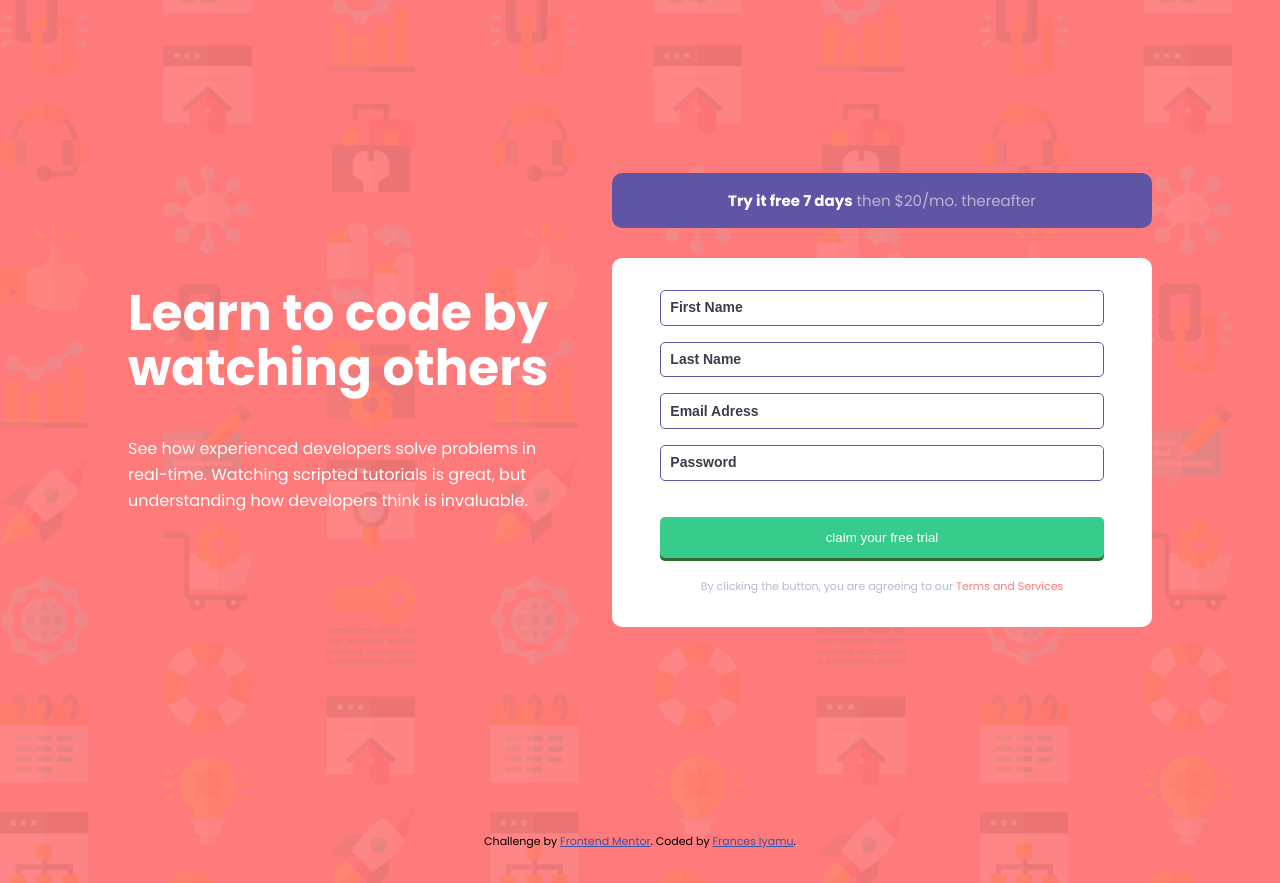
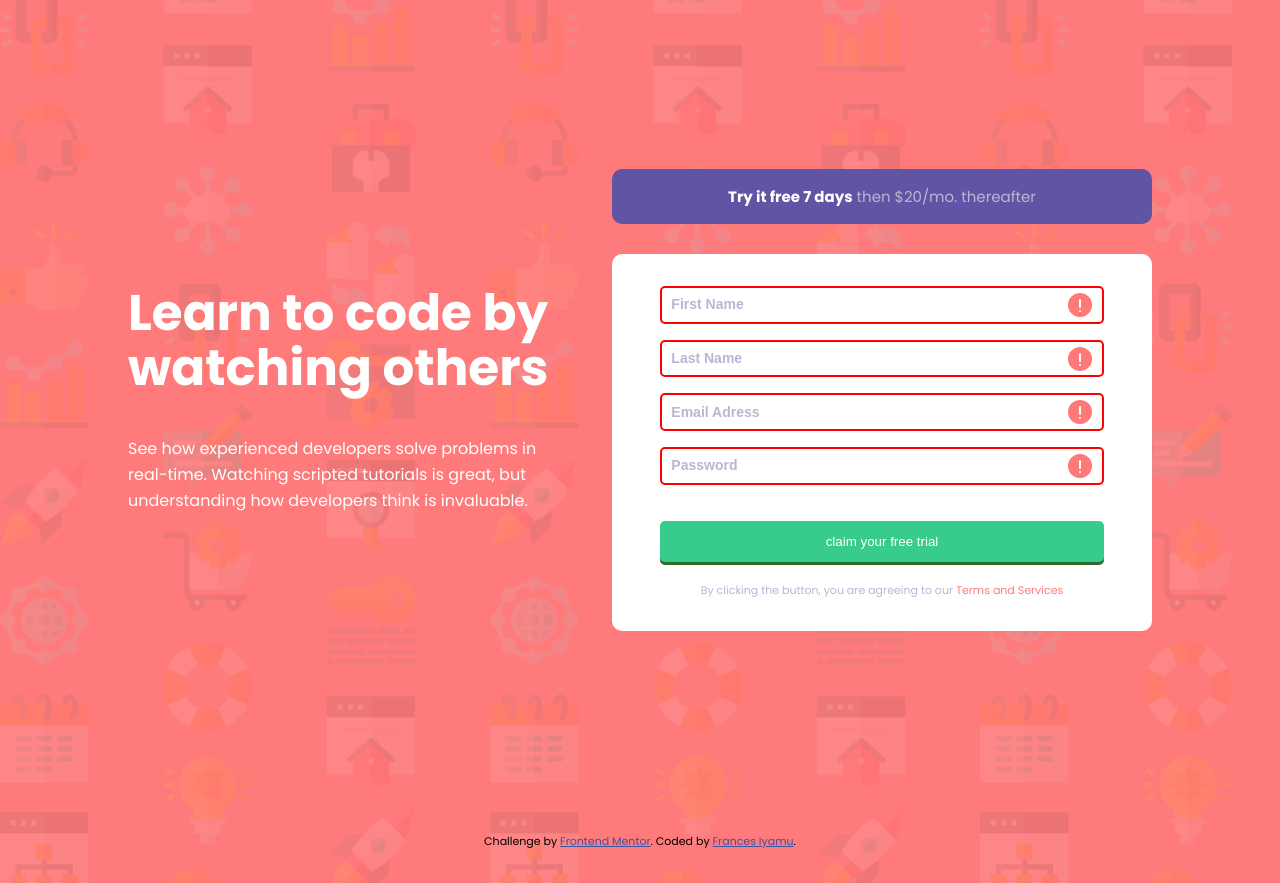
Before and after one commit to Francesiyamu/sign-up-form, a plain HTML site: page index.html in a window 1280 px wide. Drawn offline with Linux system fonts and the light colour scheme.

Commit message:
validation
Added client side validation to the input html element

```diff
--- /dev/null
+++ b/JS/form.js
@@ -0,0 +1,12 @@
+const formElements = document.forms["form-details"];
+
+function loopthrough (event){
+    event.preventDefault();
+    let text = "";
+    for(let element of formElements.elements){
+    text += element.value + "<br>";
+}
+console.log(text);
+}
+
+formElements.addEventListener('submit', loopthrough);
--- a/css/style.css
+++ b/css/style.css
@@ -113,15 +113,29 @@ input[type = password]{
     outline: none;
 }
 
-input:focus{
+
+input:focus,
+input:valid{
     border: 2px solid var(--Blue);
     outline: none;
 }
 
+input:invalid {
+  border: 2px solid red;
+}
+
+input:invalid:required{
+    background-image: url('../images/icon-error.svg');
+    background-repeat: no-repeat;
+    background-position: right 10px center;
+    border-color: red;
+}
+
+
 input::placeholder{
     font-size: 0.875rem;
     font-weight: 600;
-    color: var(--Dark-Blue);
+    color: var(--Grayish-Blue);
 }
 
 .input-with-icon {
--- a/index.html
+++ b/index.html
@@ -7,6 +7,7 @@
   <link rel="icon" type="image/png" sizes="32x32" href="./images/favicon-32x32.png">
   <link rel="stylesheet" href="css/style.css">
   <title>Frontend Mentor | Intro component with sign up form</title>
+  <script src="JS/form.js" defer></script>
 </head>
 <body>
 
@@ -19,24 +20,24 @@
       </div>
       <div class="right-flex-box">
         <p class="trial-info"><strong>Try it free 7 days</strong> then $20/mo. thereafter</p>
-        <form action="" id="form-details">
+        <form action="" id="form-details" method="">
           <div>
-            <input type="text" name="firstname" id="firstname" placeholder="First Name" required class="input-with-icon error">
+            <input type="text" name="firstname" id="firstname" placeholder="First Name" required pattern="[A-Za-z]{3,20}" class="input-with-icon error" minlength="3" >
             <p class="error-message"></p>
           </div>
           <div>
-            <input type="text" name="lastname" id="lastname" placeholder="Last Name" required class="input-with-icon error">
+            <input type="text" name="lastname" id="lastname" placeholder="Last Name" required pattern="[A-Za-z]{3,20}" class="input-with-icon error">
              <p class="error-message"></p>
           </div>
           <div>
-            <input type="email" name="email" id="email" placeholder="Email Adress" required class="input-with-icon error">
+            <input type="email" name="email" id="email" placeholder="Email Adress"  class="input-with-icon error" required pattern="^[^@\s]+@[^@\s]+\.[^@\s]+$">
             <p class="error-message"></p>
           </div>
           <div>
-            <input type="password" name="password" id="password" placeholder="Password" required class="input-with-icon error">
+            <input type="password" name="password" id="password" placeholder="Password" required class="input-with-icon error" required pattern="^(?=.*\d).{8,}$">
             <p class="error-message"></p>
           </div>
-          <button type="submit" class="submit-btn">claim your free trial</button>
+          <button type="submit" class="submit-btn" id="btn">claim your free trial</button>
           <p class="terms-and-services"> By clicking the button, you are agreeing to our <span>Terms and Services</span></p>
         </form>
       </div>
```
Also changed, not shown: 1 other file.
